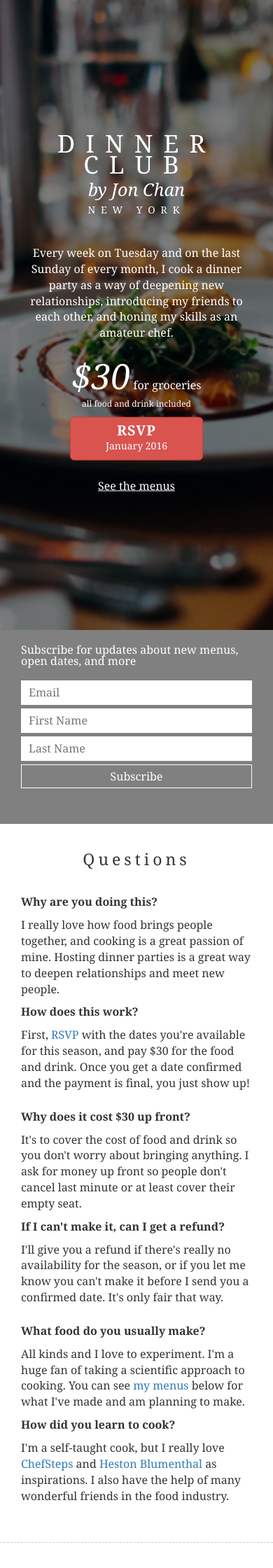
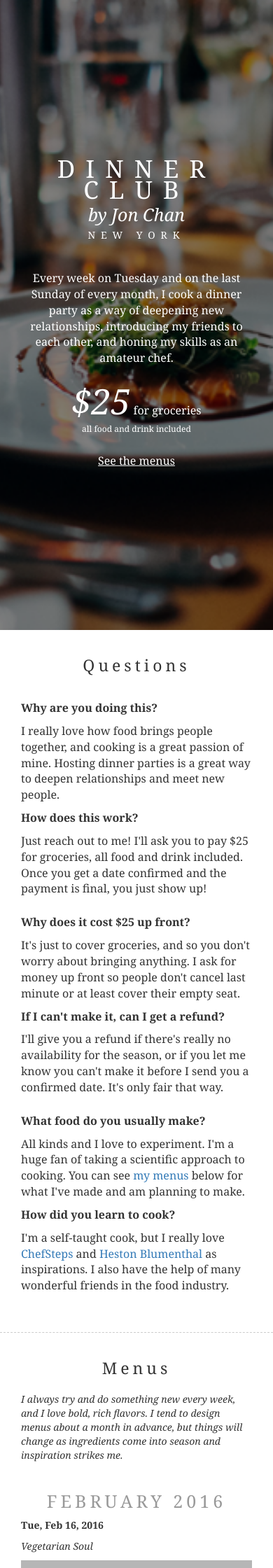
Before and after one commit to JonHMChan/blog, a Jekyll site: the page dinner/index.html, which Jekyll copies as it is, in a window 390 px wide. Shown: the top 2240 px of the page at 70% size. Built offline with Jekyll 4.4.1, drawn with Linux system fonts in a browser that asks for light colours; some of the changed text lies outside the part shown; grey boxes are pictures that could not be loaded.

Commit message:
Updated dinner club page

```diff
--- a/dinner/index.html
+++ b/dinner/index.html
@@ -89,7 +89,7 @@
 				max-width: 900px;
 			}
 			.header-container {
-				height: 80%;
+				height: 90%;
 				width: 100%;
 			}
 			header {
@@ -249,9 +249,8 @@
         		<p class="city">New York</p>
         		<p class="description">Every week on Tuesday and on the last Sunday of every month, I cook a dinner party as a way of deepening new relationships, introducing my friends to each other, and honing my skills as an amateur chef.</p>
         		<div class="price">
-        			<p><span>$30</span> for groceries</p>
+        			<p><span>$25</span> for groceries</p>
         			<p class="subtitle">all food and drink included</p>
-        			<p><a class="btn btn-danger btn-lg" href="/dinner/rsvp"><span>RSVP</span><br/>January 2016</a></p>
         		</div>
         		<p><a class="menus" href="#menus">See the menus</a></p>
       		</div>
@@ -259,38 +258,6 @@
       </div>
       </header>
 	</div>
-	<section class="email">
-		<div class="wrapper">
-			<!-- Begin MailChimp Signup Form -->
-			<div class="row">
-				<div class="col-md-12">
-					<h3>Subscribe for updates about new menus, open dates, and more</h3>
-				</div>
-			</div>
-			<div id="mc_embed_signup" class="row">
-			<form action="//jonhmchan.us7.list-manage.com/subscribe/post?u=f982afcaf62929c38e8a016a2&amp;id=137949c589" method="post" id="mc-embedded-subscribe-form" name="mc-embedded-subscribe-form" class="validate" target="_blank" novalidate>
-			<div class="mc-field-group col-md-3">
-				<input type="email" value="" name="EMAIL" class="required email" placeholder="Email" id="mce-EMAIL" required>
-			</div>
-			<div class="mc-field-group col-md-3">
-				<input type="text" value="" name="FNAME" class="" placeholder="First Name" id="mce-FNAME" required>
-			</div>
-			<div class="mc-field-group col-md-3">
-				<input type="text" value="" name="LNAME" class="" placeholder="Last Name" id="mce-LNAME" required>
-			</div>
-		   <!-- real people should not fill this in and expect good things - do not remove this or risk form bot signups-->
-			    <div style="position: absolute; left: -5000px;" aria-hidden="true"><input type="text" name="b_f982afcaf62929c38e8a016a2_137949c589" tabindex="-1" value=""></div>
-			<div class="col-md-3"><input type="submit" value="Subscribe" name="subscribe" id="mc-embedded-subscribe" class="button"></div>
-			    </div>
-			</form>
-			</div>
-			<div id="mce-responses">
-				<div class="response" id="mce-error-response" style="display:none"></div>
-				<div class="response" id="mce-success-response" style="display:none"></div>
-			</div>
-			<!--End mc_embed_signup-->
-		</div>
-	</section>
       <section class="faq">
       	<div class="wrapper">
       		<div class="row">
@@ -305,13 +272,13 @@
       			</div>
       			<div class="col-md-6">
       				<p><strong>How does this work?</strong></p>
-      				<p>First, <a href="/dinner/rsvp">RSVP</a> with the dates you're available for this season, and pay $30 for the food and drink. Once you get a date confirmed and the payment is final, you just show up!</p>
+      				<p>Just reach out to me! I'll ask you to pay $25 for groceries, all food and drink included. Once you get a date confirmed and the payment is final, you just show up!</p>
       			</div>
       		</div>
       		<div class="row">
       			<div class="col-md-6">
-      				<p><strong>Why does it cost $30 up front?</strong></p>
-      				<p>It's to cover the cost of food and drink so you don't worry about bringing anything. I ask for money up front so people don't cancel last minute or at least cover their empty seat.</p>
+      				<p><strong>Why does it cost $25 up front?</strong></p>
+      				<p>It's just to cover groceries, and so you don't worry about bringing anything. I ask for money up front so people don't cancel last minute or at least cover their empty seat.</p>
       			</div>
       			<div class="col-md-6">
       				<p><strong>If I can't make it, can I get a refund?</strong></p>
@@ -343,21 +310,6 @@
 	      	<h4>February 2016</h4>
 	      	<div class="row">
 	      		<div class="col-md-6">
-      				<p><strong>Tue, Feb 23, 2016</strong></p>
-      				<p><em>To be determined</em><p>
-      				<div class="thumb" style=""></div>
-      				<div class="overview hidden">
-      				<p>TBD</p>
-      				<ul>
-      					<li>TBD</li>
-      					<li>TBD</li>
-      					<li>TBD</li>
-      				</ul>
-      				<p><em>Open spots</em></p>
-      				</div>
-      				<p><a href="/dinner/rsvp/" class="btn btn-danger">RSVP</a></p>
-      			</div>
-	      		<div class="col-md-6">
       				<p><strong>Tue, Feb 16, 2016</strong></p>
       				<p><em>Vegetarian Soul</em><p>
       				<div class="thumb" style="background-image: url('http://www.tablefortwoblog.com/wp-content/uploads/2013/09/roasted-veggies-tablefortwoblog-3.jpg')"></div>
@@ -368,12 +320,8 @@
       					<li>Avocado, goat cheese, and poached egg</li>
       					<li>Tomato, basil, burrata cheese</li>
       				</ul>
-      				<p><em>Open spots</em></p>
       				</div>
-      				<p><a href="/dinner/rsvp/" class="btn btn-danger">RSVP</a></p>
       			</div>
-      		</div>
-	      	<div class="row">
 	      		<div class="col-md-6">
       				<p><strong>Tue, Feb 9, 2016</strong></p>
       				<p><em>Basque Pintxos</em><p>
@@ -387,21 +335,6 @@
       				</ul>
       				<p><em>Jasmine C., Roi R., Thomas R., Tiffany W.</em></p>
       				</div>
-      			</div>
-	      		<div class="col-md-6">
-      				<p><strong>Tue, Feb 2, 2016</strong></p>
-      				<p><em>To be determined</em><p>
-      				<div class="thumb" style=""></div>
-      				<div class="overview hidden">
-      				<p>Just because there isn't meat doesn't mean it can't be amazingly good. These are dishes that I absolutely love and want to master.</p>
-      				<ul>
-      					<li>Roasted vegetable medley</li>
-      					<li>Avocado, goat cheese, and poached egg</li>
-      					<li>Tomato, basil, burrata cheese</li>
-      				</ul>
-      				<p><em>Open spots</em></p>
-      				</div>
-      				<p><a href="/dinner/rsvp/" class="btn btn-danger">RSVP</a></p>
       			</div>
       		</div>
       		<hr/>
@@ -420,7 +353,6 @@
       					<li>Early grey tea with agave honey and lemons</li>
       				</ul>
       				</div>
-      				<p><a href="/dinner/rsvp/" class="btn btn-danger">RSVP</a></p>
       			</div>
 	      		<div class="col-md-6">
       				<p><strong>Tue, Jan 26, 2016</strong></p>
@@ -435,7 +367,6 @@
       				</ul>
       				</div>
       				<p><em>Brandon L., Vinny W.</em></p>
-      				<p><a href="/dinner/rsvp/" class="btn btn-danger">RSVP</a></p>
       			</div>
       		</div>
 	      	<div class="row">
```
Also changed, not shown: other parts of dinner/index.html (+0 -1 lines).
